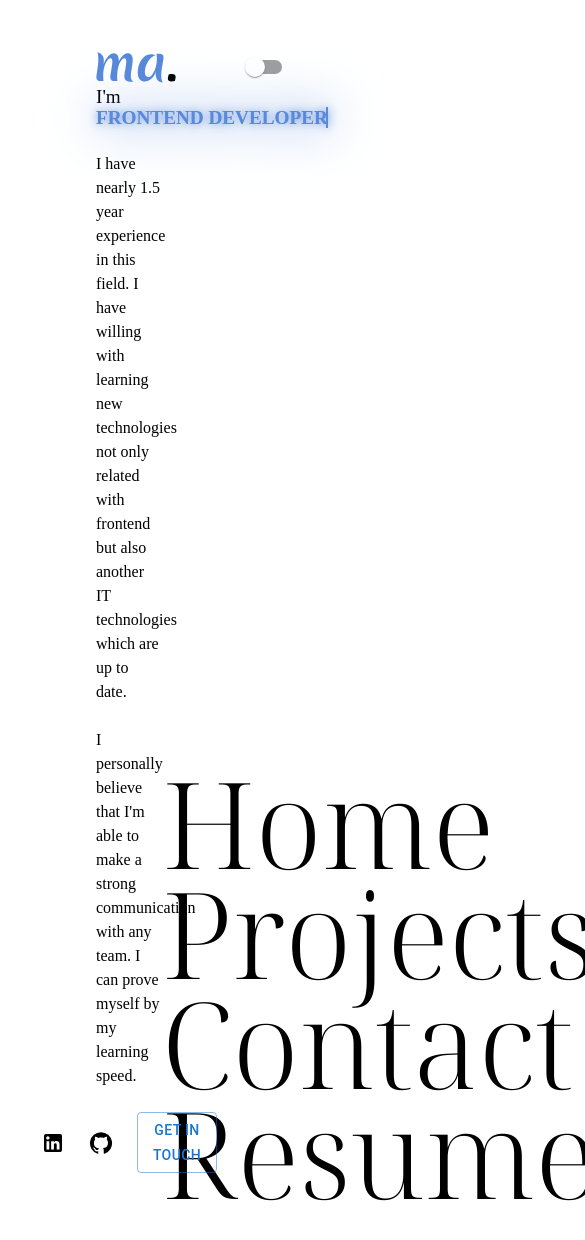
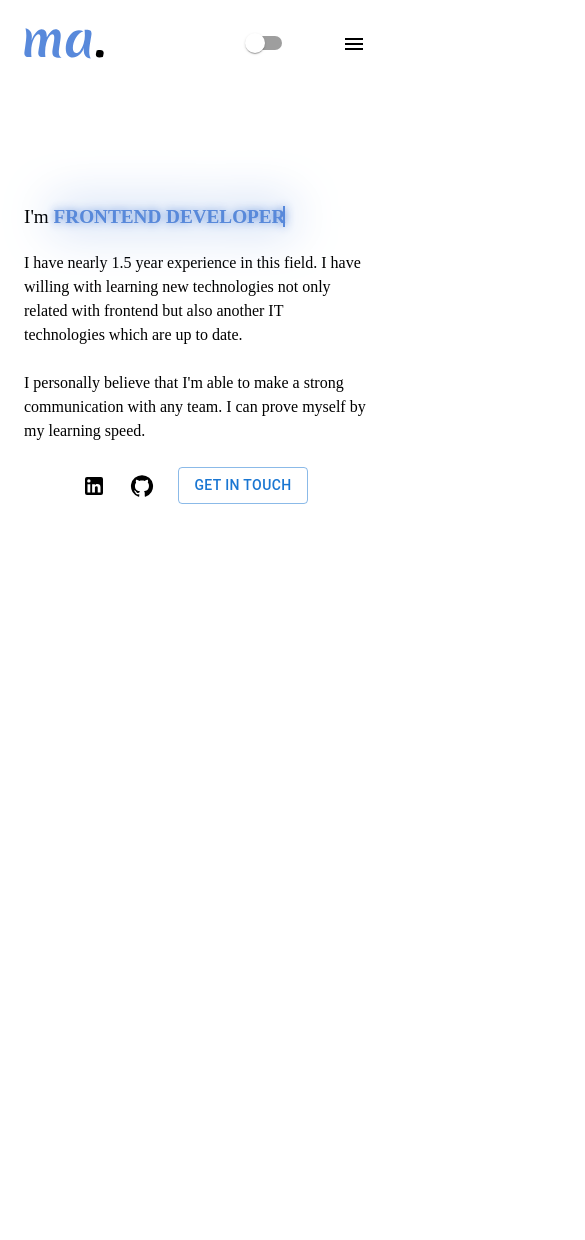
Before and after one commit to alinamva/Portfolio, a React (Vite) app: page / in a window 390 px wide. Shown: the top 1240 px of the page, 585 px wide, since content can reach past the window. After the commit the page ends 844 px from the top, so only its background shows below. Built offline with nearby package versions, Linux system fonts and the light colour scheme.

Commit message:
responsive

```diff
--- a/src/components/Header.tsx
+++ b/src/components/Header.tsx
@@ -4,21 +4,24 @@ import logo from "/assets/logo.svg";
 import logodark from "/assets/logodark.svg";
 import { Main } from "../layout";
 import { Link } from "react-router-dom";
+import SideBar from "./sidebar";
 const Header = ({ handleThemeSwitch, checked }: Main) => {
   return (
-    <div className="flex items-center justify-between px-24 pt-12 bg-midnight">
+    <div className="flex items-center justify-between px-6 pt-6 sm:pt-12 sm:px-24 bg-midnight">
       <Link to="/">
         <img
           src={checked ? logodark : logo}
           alt="Logo"
+          className="min-w-20"
         />
       </Link>
-      <div className="flex items-center gap-12">
+      <div className="flex items-center justify-end w-full gap-12">
         <Switch
           onChange={handleThemeSwitch}
           defaultChecked={checked}
           color="primary"
         />
+        <SideBar checked={checked} />
       </div>
     </div>
   );
--- /dev/null
+++ b/src/components/sidebar.tsx
@@ -0,0 +1,87 @@
+import { useState } from "react";
+import { Link } from "react-router-dom";
+
+import logo from "/assets/logo.svg";
+import logodark from "/assets/logodark.svg";
+
+import Box from "@mui/material/Box";
+import Drawer from "@mui/material/Drawer";
+import List from "@mui/material/List";
+import MenuIcon from "@mui/icons-material/Menu";
+import { useTheme } from "@mui/material/styles";
+import { useMediaQuery } from "@mui/material";
+
+import { Main } from "../layout";
+
+export default function SideBar({ checked }: Pick<Main, "checked">) {
+  const [open, setOpen] = useState(false);
+  const theme = useTheme();
+  const isMobile = useMediaQuery(theme.breakpoints.down("md"));
+  const toggleDrawer = (newOpen: boolean) => () => {
+    setOpen(newOpen);
+  };
+  const routes = [
+    { name: "Home", route: "/" },
+    { name: "Projects", route: "projects" },
+    { name: "Contact", route: "contact" },
+    { name: "Resume", route: "https://cvdesignr.com/p/64997801bb3bb" },
+  ];
+  console.log(checked);
+  const DrawerList = (
+    <Box
+      sx={{
+        width: 250,
+        padding: 4,
+        gap: 3,
+        display: "flex",
+        flexDirection: "column",
+        color: "customBlue",
+      }}
+      onClick={toggleDrawer(false)}
+    >
+      <Link to="/">
+        <img
+          src={checked ? logodark : logo}
+          alt="Logo"
+        />
+      </Link>
+      <List
+        sx={{
+          gap: 3,
+          display: "flex",
+          height: "100%",
+          flexDirection: "column",
+          width: "98%",
+          color: "#5889db",
+        }}
+      >
+        {routes.map(({ name, route }) => (
+          <Link
+            to={route}
+            className="w-full p-3 duration-200 rounded-lg cursor-pointer h-fit hover:bg-gray-200 "
+            key={name}
+          >
+            <span
+              className="text-xl "
+              key={name}
+            >
+              {name}
+            </span>
+          </Link>
+        ))}
+      </List>
+    </Box>
+  );
+
+  return (
+    <div>
+      {isMobile && <MenuIcon onClick={toggleDrawer(true)} />}
+      <Drawer
+        open={open}
+        onClose={toggleDrawer(false)}
+      >
+        {DrawerList}
+      </Drawer>
+    </div>
+  );
+}
--- a/src/index.css
+++ b/src/index.css
@@ -20,11 +20,18 @@ ul {
 label {
   cursor: pointer;
 }
+
 ul div {
   font-size: 7.5rem;
   height: 110px;
   font-weight: 300;
   font-family: "Noto Serif Display";
+}
+@media (max-width: 1200px) {
+  ul div {
+    font-size: 5rem;
+    height: 90px;
+  }
 }
 
 h1 {
--- a/src/layout/index.tsx
+++ b/src/layout/index.tsx
@@ -1,6 +1,6 @@
 import { useEffect, useState } from "react";
+import { Outlet } from "react-router-dom";
 import Header from "../components/Header";
-import { Outlet } from "react-router-dom";
 export interface Main {
   checked: boolean;
   handleThemeSwitch: () => void;
@@ -24,8 +24,11 @@ const Main = () => {
   };
 
   return (
-    <div className='min-h-screen text-black dark:bg-slate-950 dark:text-white'>
-      <Header handleThemeSwitch={handleThemeSwitch} checked={checked} />
+    <div className="flex flex-col min-h-screen gap-12 m-auto text-black md:gap-24 lg:gap-20 max-w-7xl dark:bg-slate-950 dark:text-white">
+      <Header
+        handleThemeSwitch={handleThemeSwitch}
+        checked={checked}
+      />
       <Outlet />
     </div>
   );
--- a/src/pages/landing/components/Greet.tsx
+++ b/src/pages/landing/components/Greet.tsx
@@ -4,7 +4,7 @@ import { Button } from "@mui/material";
 import { Link } from "react-router-dom";
 const Greet = () => {
   return (
-    <div className="flex flex-col justify-center w-1/3 h-full gap-6 ">
+    <div className="flex flex-col w-full lg:text-lg md:text-md justify-center lg:max-w-[400px] h-full gap-6 ">
       <h1>
         I'm&nbsp;
         <span
--- a/src/pages/landing/components/Routes.tsx
+++ b/src/pages/landing/components/Routes.tsx
@@ -2,30 +2,41 @@ import { Link } from "react-router-dom";
 
 const Routes = () => {
   return (
-    <div className='flex gap-12 '>
-      <ul className='flex flex-col  dark:text-white '>
-        <Link to='/'>
-          <div className='group hover:translate-x-4 duration-700 '>
-            <label className=' not-italic group-hover:italic '>Home</label>
+    <ul className="flex flex-col mr-12 dark:text-white max-w-fit">
+      <Link
+        to="/"
+        className="w-fit"
+      >
+        <div className="duration-700 group hover:translate-x-4 w-fit ">
+          <label className="not-italic group-hover:italic">Home</label>
         </div>
       </Link>
-        <Link to='projects'>
-          <div className='group hover:translate-x-4 duration-700 '>
-            <label className=' not-italic group-hover:italic '>Projects</label>
+      <Link
+        to="projects"
+        className="w-fit"
+      >
+        <div className="duration-700 group hover:translate-x-4 ">
+          <label className="not-italic group-hover:italic">Projects</label>
         </div>
       </Link>
-        <Link to='contact'>
-          <div className='group hover:translate-x-4 duration-700 '>
-            <label className=' not-italic group-hover:italic '>Contact</label>
+      <Link
+        to="contact"
+        className="w-fit"
+      >
+        <div className="duration-700 group hover:translate-x-4 ">
+          <label className="not-italic group-hover:italic">Contact</label>
         </div>
       </Link>
-        <a href='https://cvdesignr.com/p/64997801bb3bb' target='_blank' rel='noopener noreferrer'>
-          <div className='group hover:translate-x-4 duration-700 '>
-            <label className=' not-italic group-hover:italic '>Resume</label>
+      <a
+        href="https://cvdesignr.com/p/64997801bb3bb"
+        target="_blank"
+        rel="noopener noreferrer"
+      >
+        <div className="duration-700 group hover:translate-x-4 ">
+          <label className="not-italic group-hover:italic">Resume</label>
         </div>
       </a>
     </ul>
-    </div>
   );
 };
 
--- a/src/pages/landing/index.tsx
+++ b/src/pages/landing/index.tsx
@@ -1,11 +1,14 @@
 import Greet from "./components/Greet";
 import Routes from "./components/Routes";
+import { useMediaQuery, useTheme } from "@mui/material";
 const Landing = () => {
+  const theme = useTheme();
+  const isMobile = useMediaQuery(theme.breakpoints.down("md"));
   return (
-    <div className='flex flex-col items-center justify-center w-full gap-20 px-24 dark:text-white'>
-      <div className='flex items-end justify-between w-full h-full '>
+    <div className="flex flex-col items-center justify-center w-full gap-20 px-6 mt-24 lg:mb-36 sm:px-24 sm:mt-1 dark:text-white">
+      <div className="flex flex-col items-end justify-between w-full h-full gap-8 md:flex-row">
         <Greet />
-        <Routes />
+        {!isMobile && <Routes />}
       </div>
     </div>
   );
--- a/src/pages/projects/index.tsx
+++ b/src/pages/projects/index.tsx
@@ -11,11 +11,11 @@ const Projects = () => {
         style={{ scaleX: scrollYProgress }}
         className="w-full  h-2 fixed top-0  bg-[#5889db]  left-0 right-0 origin-[0%]"
       ></motion.div>
-      <div className="flex flex-col gap-12 px-48 py-12 ">
+      <div className="flex flex-col gap-12 px-6 sm:px-24 lg:px-48">
         <h2 className="bg-gradient-to-r from-[#5889db] text-center via-[#5889db] font-semibold to-black text-transparent bg-clip-text">
           Projects
         </h2>
-        <div className="grid grid-cols-2 gap-12">
+        <div className="grid grid-cols-1 gap-12 lg:grid-cols-2">
           {Data.map((p, index) => {
             const ref = useRef(null);
             const isInView = useInView(ref);
--- a/tailwind.config.js
+++ b/tailwind.config.js
@@ -9,6 +9,11 @@ export default {
       },
     },
   },
+  variants: {
+    extend: {
+      textColor: ["hover"],
+    },
+  },
   colors: {
     midnight: "#011635",
     customblue: "#5889db",
```
Also changed, not shown: package.json (+6 -6 lines), src/pages/contact/index.tsx (+55 -32 lines), 1 other file (tests, documents, lock files or other folders). Lines whose indentation alone changed are shown as unchanged.
